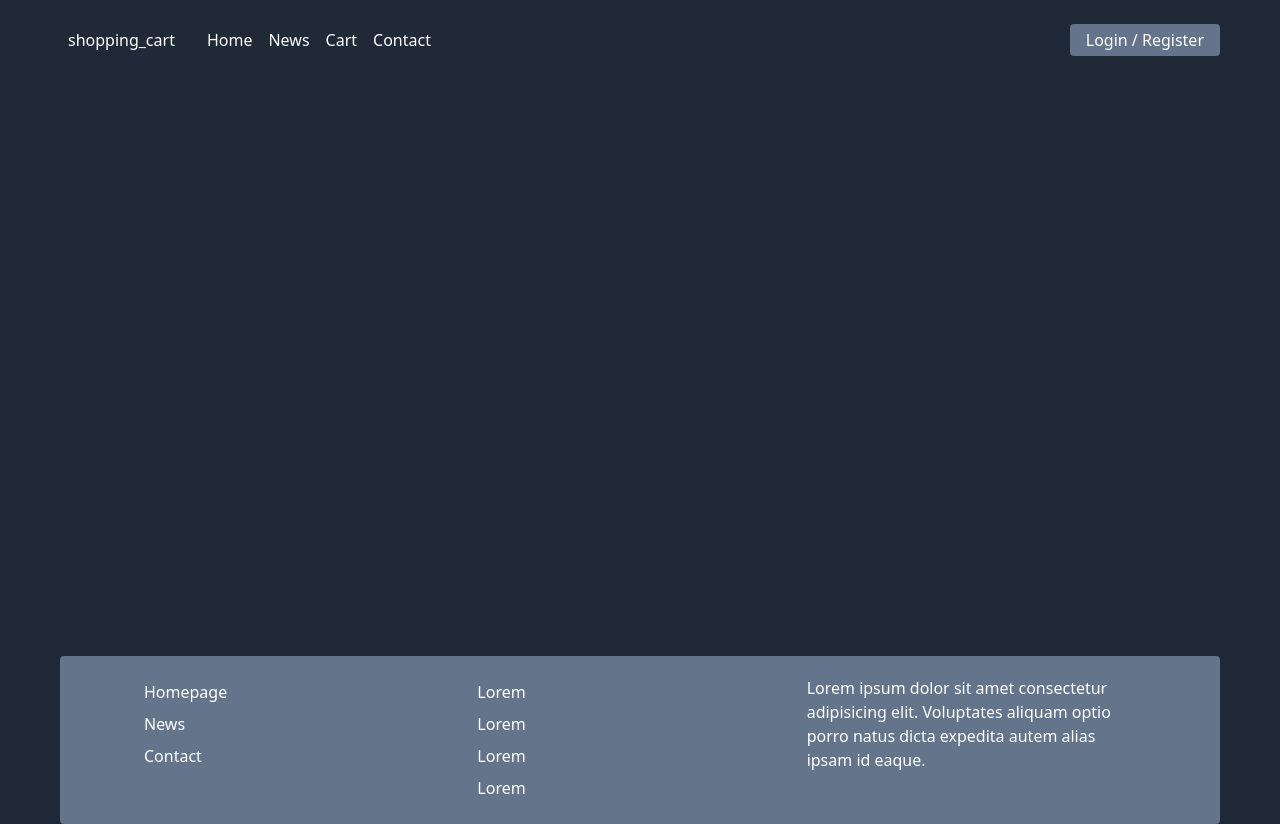
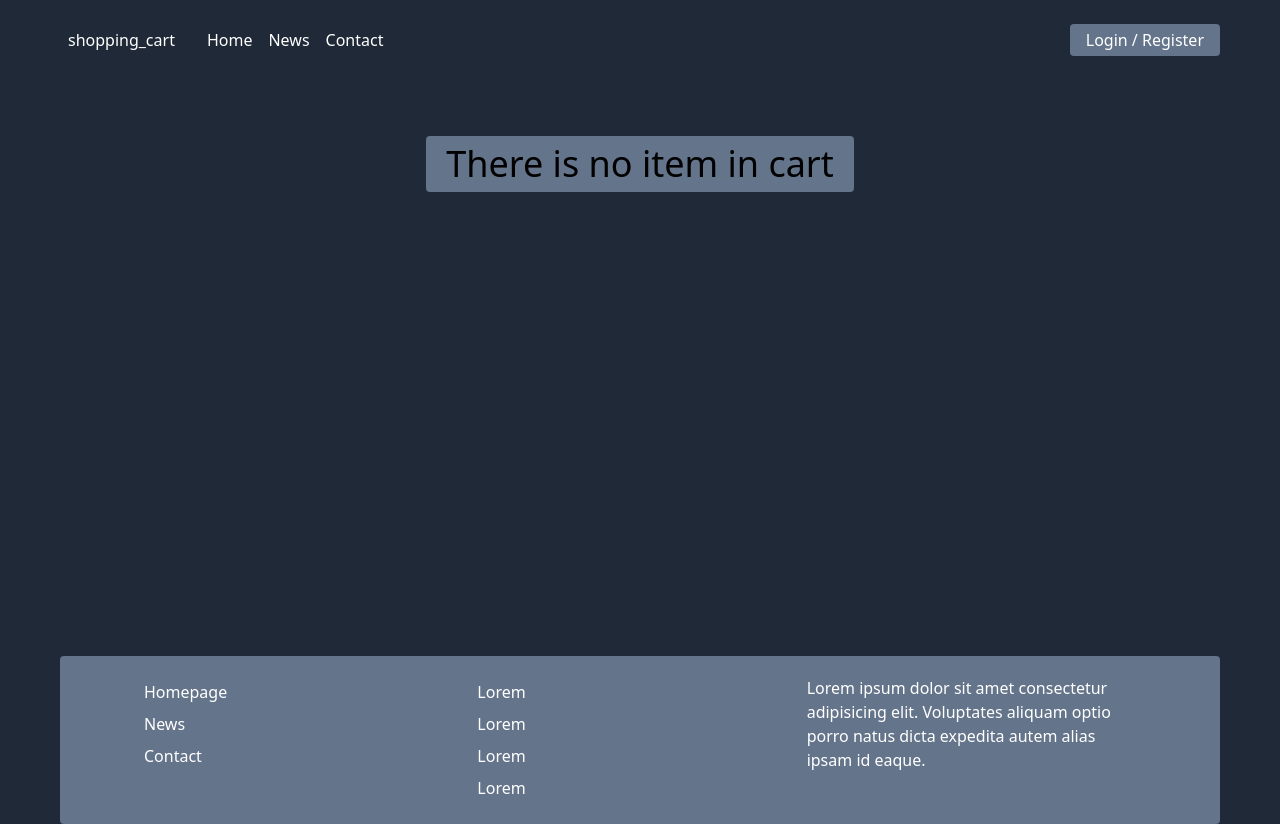
Before and after one commit to iorir/ecommerce-react, a React (Create React App) app: page /Cart in a window 1280 px wide. Built offline with nearby package versions, Linux system fonts and the light colour scheme.

Commit message:
feat: cart delete button added

```diff
--- a/src/Pages/Cart.tsx
+++ b/src/Pages/Cart.tsx
@@ -3,28 +3,42 @@ import CartItem from "../components/CartItem";
 import useUserInfo from "../hooks/useUserInfo";
 
 function Cart() {
-  const [cart, setCart] = useState<any[]>([]);
+  const [cart, setCart] = useState<any>([]);
   const { userInfo } = useUserInfo();
   useEffect(() => {
     localStorage.getItem("cart") &&
-      setCart(JSON.parse(localStorage.getItem("cart") || ""));
+      setCart(JSON.parse(localStorage.getItem("cart")!));
   }, []);
-
+  const handleClick = (orderId: string) => {
+    let a: any;
+    orderId &&
+      window.confirm("Are you sure you want to delete this item?") &&
+      (a = cart.filter((item: any) => item.orderId !== orderId));
+    setCart(a);
+    localStorage.setItem("cart", JSON.stringify(a));
+  };
   return (
-    <div>
-      {cart &&
+    <div className="w-full flex justify-center">
+      {cart.length ? (
         cart
-          .filter((i) => i.userId === userInfo?.userId)
-          ?.map((item, index) => (
+          .filter((i: any) => i.userId === userInfo?.userId)
+          ?.map((item: any) => (
             <CartItem
-              key={index}
+              key={item.orderId}
               itemId={item?.itemId}
               desc={item?.desc}
               title={item?.title}
               img={item?.img}
               price={item?.price}
+              handleClick={handleClick}
+              orderId={item?.orderId}
             />
-          ))}
+          ))
+      ) : (
+        <span className="mt-20 text-4xl bg-slate-500 py-2 rounded text-black px-5">
+          There is no item in cart
+        </span>
+      )}
     </div>
   );
 }
--- a/src/components/CartItem/index.tsx
+++ b/src/components/CartItem/index.tsx
@@ -1,19 +1,21 @@
 import React from "react";
 import Cart from "../../Pages/Cart";
 interface ICartItem {
-  desc: "";
-  img: "";
-  itemId: "";
-  title: "";
-  price: "";
+  desc: string;
+  img: string;
+  itemId: string;
+  title: string;
+  price: string;
+  orderId: string;
+  handleClick: (orderId:string) =>void;
 }
-function CartItem({ desc, img, itemId, title, price }: ICartItem) {
-  const handleClick = () => {};
+function CartItem({ desc, img, itemId, title, price,handleClick,orderId }: ICartItem) {
+
   return (
     <div className="mt-10 bg-slate-600 p-10 rounded-xl">
       <div className="flex justify-end ">
         <span
-          onClick={() => handleClick()}
+          onClick={() => handleClick(orderId)}
           className="hover:bg-orange-600 px-2  rounded-full text-lg hover:cursor-pointer"
         >
           X
--- a/src/components/Navbar/index.tsx
+++ b/src/components/Navbar/index.tsx
@@ -30,9 +30,6 @@ function Navbar() {
         <Link to={"/News"}>
           <span className="hover:bg-orange-600 p-2 rounded-sm">News</span>
         </Link>
-        <Link to={"/Cart"}>
-          <span className="hover:bg-orange-600 p-2 rounded-sm">Cart</span>
-        </Link>
         <Link to={"/Contact"}>
           <span className="hover:bg-orange-600 p-2 rounded-sm">Contact</span>
         </Link>
--- a/src/components/ProductComp/index.tsx
+++ b/src/components/ProductComp/index.tsx
@@ -1,6 +1,8 @@
 import { useLocation, useNavigate } from "react-router-dom";
+import {useId } from "react";
 import useUserInfo from "../../hooks/useUserInfo";
 function ProductComp() {
+  const idGen = useId();
   const { userInfo } = useUserInfo();
   const location: any = useLocation();
   const navigate = useNavigate();
@@ -33,6 +35,7 @@ function ProductComp() {
       title: location.state.title,
       img: location.state.img,
       price: location.state.price,
+      orderId: idGen,
     });
     await localStorage.removeItem("cart");
     localStorage.setItem("cart", JSON.stringify(array));
```
